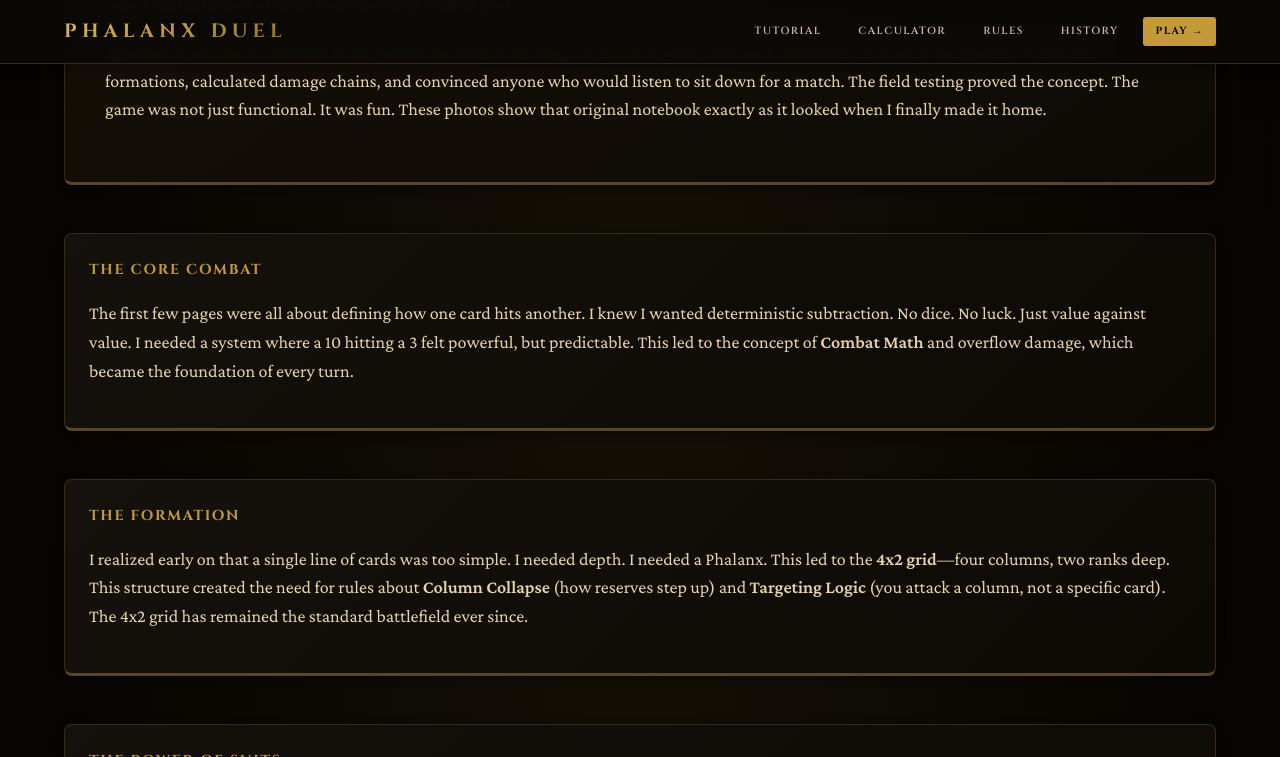
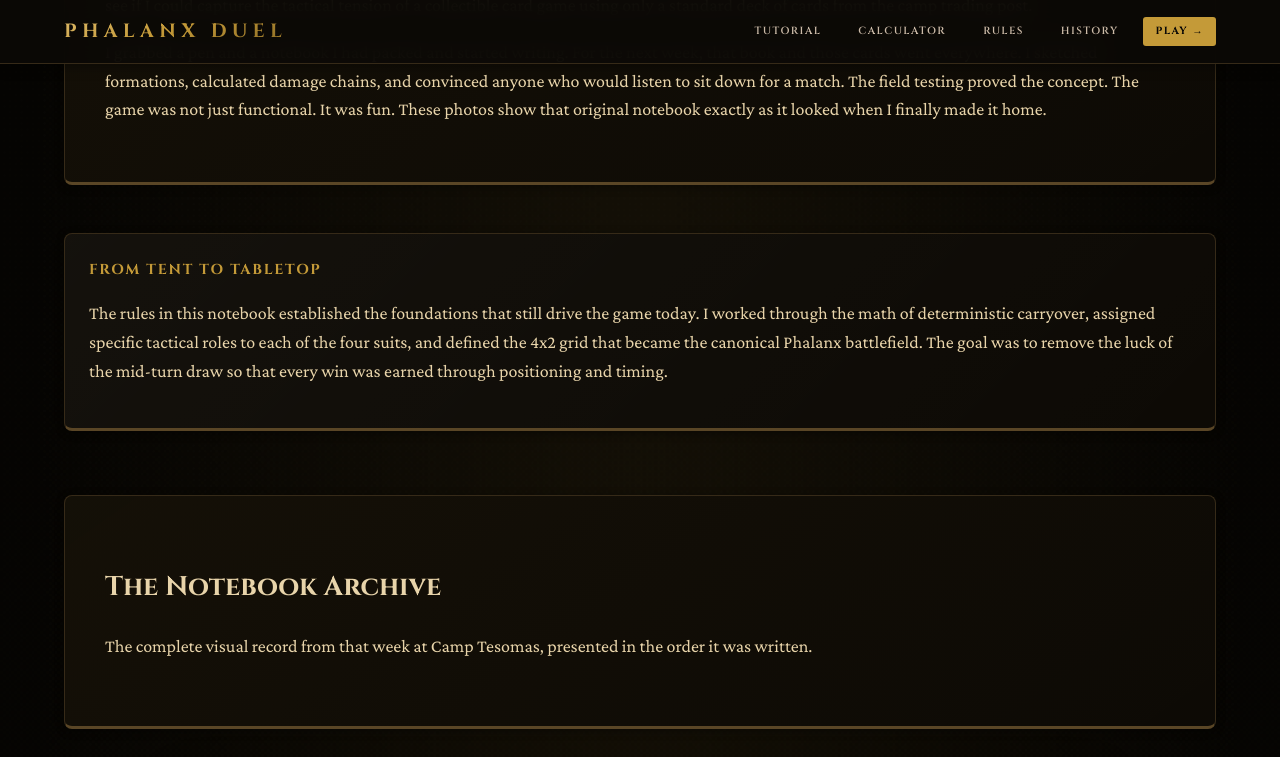
Before and after one commit to phalanxduel/phalanxduel.github.io, a Jekyll site: the page built from history/notebook.md, in a window 1280 px wide and 1400 px high, scrolled down 372 px. Shown: the top 757 px of the window. Built offline with Jekyll 4.4.1, drawn with Linux system fonts in a browser that asks for light colours; some of the changed text lies outside the part shown; grey boxes are pictures that could not be loaded.

Commit message:
Refine notebook narrative to be minimal and authentic, remove speculative captions

```diff
--- a/history/notebook.md
+++ b/history/notebook.md
@@ -6,55 +6,37 @@ description: The origin story of Phalanx, from a rainy afternoon at Camp Tesomas
 # The Design Journey (2022)
 
 <section class="hero" style="text-align: left; padding: 2.5rem;">
-  <p>Phalanx started because it was raining. In July 2022, I was up at <strong>Camp Tesomas</strong> as an adult leader with my son's troop. A sudden storm pushed everyone into their tents. With no phone service and no distractions, I really wished I had brought my <strong>Magic: The Gathering</strong> cards for a tournament later that week. That boredom turned into a specific challenge. I wanted to see if I could capture the tactical tension of a collectible card game using only a standard deck of cards from the camp trading post.</p>
+  <p>Phalanx started because it was raining. In July 2022, I was up at <strong>Camp Tesomas</strong> as an adult leader with my son's troop. A sudden storm pushed everyone into their tents. With no phone service and no distractions, I was bored and was looking forward to the game night coming up. I really wished I had brought my <strong>Magic: The Gathering</strong> cards for a tournament later that week. That boredom turned into a specific challenge. I wanted to see if I could capture the tactical tension of a collectible card game using only a standard deck of cards from the camp trading post.</p>
 
   <p>I grabbed a pen and a notebook I had packed and started writing. For the next week, that book and those cards went everywhere. I sketched formations, calculated damage chains, and convinced anyone who would listen to sit down for a match. The field testing proved the concept. The game was not just functional. It was fun. These photos show that original notebook exactly as it looked when I finally made it home.</p>
 </section>
 
 <section class="card">
-  <h2>The Core Combat</h2>
-  <p>The first few pages were all about defining how one card hits another. I knew I wanted deterministic subtraction. No dice. No luck. Just value against value. I needed a system where a 10 hitting a 3 felt powerful, but predictable. This led to the concept of <strong>Combat Math</strong> and overflow damage, which became the foundation of every turn.</p>
-</section>
-
-<section class="card">
-  <h2>The Formation</h2>
-  <p>I realized early on that a single line of cards was too simple. I needed depth. I needed a Phalanx. This led to the <strong>4x2 grid</strong>—four columns, two ranks deep. This structure created the need for rules about <strong>Column Collapse</strong> (how reserves step up) and <strong>Targeting Logic</strong> (you attack a column, not a specific card). The 4x2 grid has remained the standard battlefield ever since.</p>
-</section>
-
-<section class="card">
-  <h2>The Power of Suits</h2>
-  <p>Standard cards have four suits, and I needed them to mean something tactical. In the notebook, I finalized their roles:
-  <ul>
-    <li><strong>Diamonds</strong> became the shield, absorbing overflow damage.</li>
-    <li><strong>Clubs</strong> became the weapon, doubling carryover damage to break lines.</li>
-    <li><strong>Hearts</strong> became the final defense, mitigating damage to the player.</li>
-    <li><strong>Spades</strong> became the finisher, doubling damage directly to Life Points.</li>
-  </ul>
-  These roles gave every card a distinct tactical identity beyond its number.</p>
-</section>
-
-<section class="card">
-  <h2>Special Units and Determinism</h2>
-  <p>To make Aces and Face cards feel special, I introduced <strong>Rank Eligibility</strong>. A 10 cannot kill a King; the attack simply stops. An Ace can only be killed by another Ace. This added a layer of rock-paper-scissors strategy to the raw math. Finally, as I playtested, I realized players could stall forever. This led to the <strong>Pass Limit</strong>, ensuring that the game always moves toward a conclusion. This commitment to <strong>determinism</strong>—removing mid-turn luck—became the guiding philosophy of Phalanx Duel.</p>
+  <h2>From Tent to Tabletop</h2>
+  <p>The rules in this notebook established the foundations that still drive the game today. I worked through the math of deterministic carryover, assigned specific tactical roles to each of the four suits, and defined the 4x2 grid that became the canonical Phalanx battlefield. The goal was to remove the luck of the mid-turn draw so that every win was earned through positioning and timing.</p>
 </section>
 
 <section class="hero" style="margin-top: 4rem;">
   <h2>The Notebook Archive</h2>
-  <p>Below is the complete visual record of that week at Camp Tesomas. From the first cover sketch to the final playtest logs, this is how Phalanx Duel was born.</p>
+  <p>The complete visual record from that week at Camp Tesomas, presented in the order it was written.</p>
 </section>
 
 <div class="notebook-viewer">
   <figure class="notebook-page">
     <img src="{{ '/assets/history/primary/images/pen.jpg' | relative_url }}" alt="The Pen" loading="lazy">
+    <figcaption>Field Prototyping Tools</figcaption>
   </figure>
   <figure class="notebook-page">
     <img src="{{ '/assets/history/primary/images/cards.jpg' | relative_url }}" alt="The Cards" loading="lazy">
+    <figcaption>The Original Trading Post Deck</figcaption>
   </figure>
   <figure class="notebook-page">
     <img src="{{ '/assets/history/primary/images/toolset.jpg' | relative_url }}" alt="Field Prototyping" loading="lazy">
+    <figcaption>Prototyping at Camp</figcaption>
   </figure>
   <figure class="notebook-page">
     <img src="{{ '/assets/history/primary/notebook/cover_01_front.png' | relative_url }}" alt="Notebook Cover" loading="lazy">
+    <figcaption>Original Notebook Cover (Panoplia)</figcaption>
   </figure>
   <figure class="notebook-page">
     <img src="{{ '/assets/history/primary/notebook/page_01.png' | relative_url }}" alt="Page 01" loading="lazy">
```
Also changed, not shown: other parts of history/notebook.md (+1 -0 lines).
